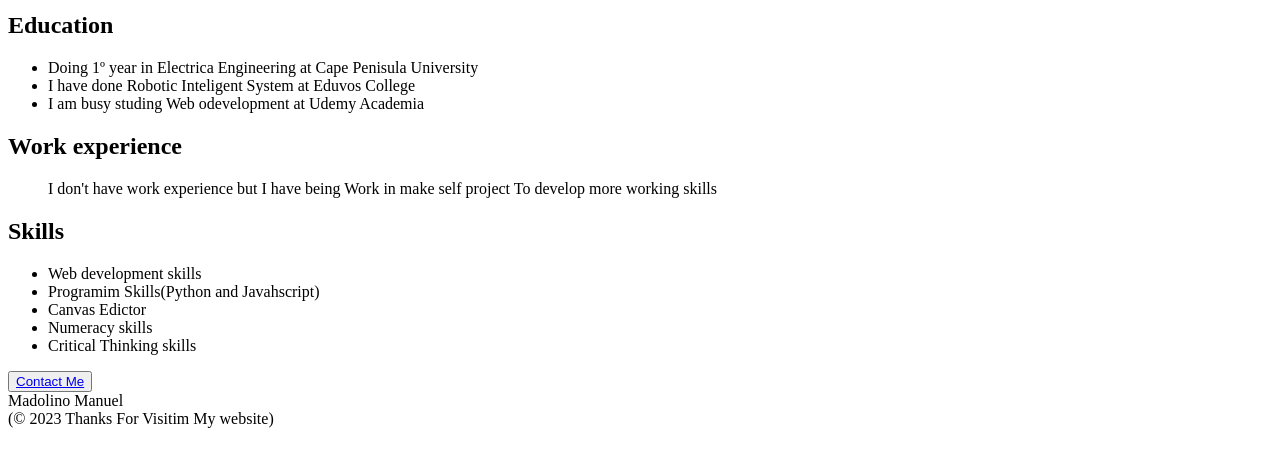
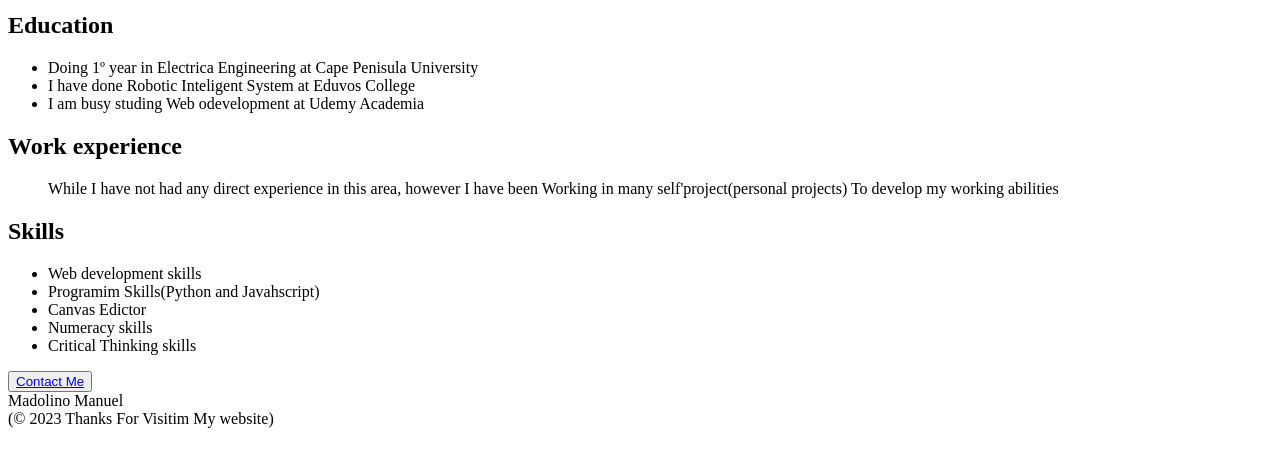
Before and after one commit to Madolino/Project1, a plain HTML site: page index.html in a window 1280 px wide. Shown: the part 282-748 px from the top of the page. Drawn offline with Linux system fonts and the light colour scheme.

Commit message:
Update index.html

```diff
--- a/index.html
+++ b/index.html
@@ -17,7 +17,7 @@
             <li>I am busy studing Web odevelopment at Udemy Academia</li>
         </ul>
         <h2>Work experience</h2>
-        <ul>I don't have work experience but I have being Work in make self project To develop more working skills</ul>
+        <ul>While I have not had any direct experience in this area, however I have been Working in many self'project(personal projects) To develop my working abilities</ul>
         <h2>Skills</h2>
         <ul>
             <li>Web development skills</li>
```
